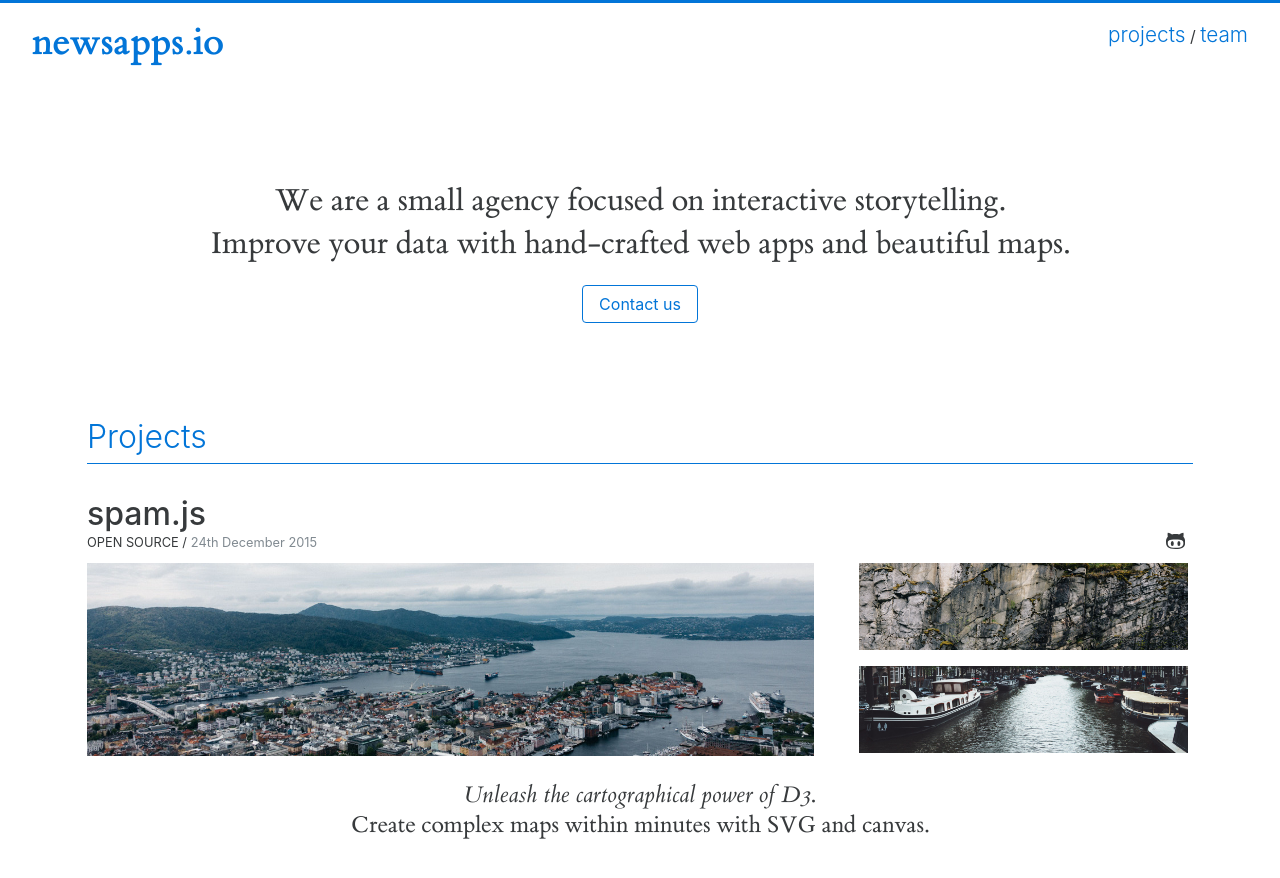
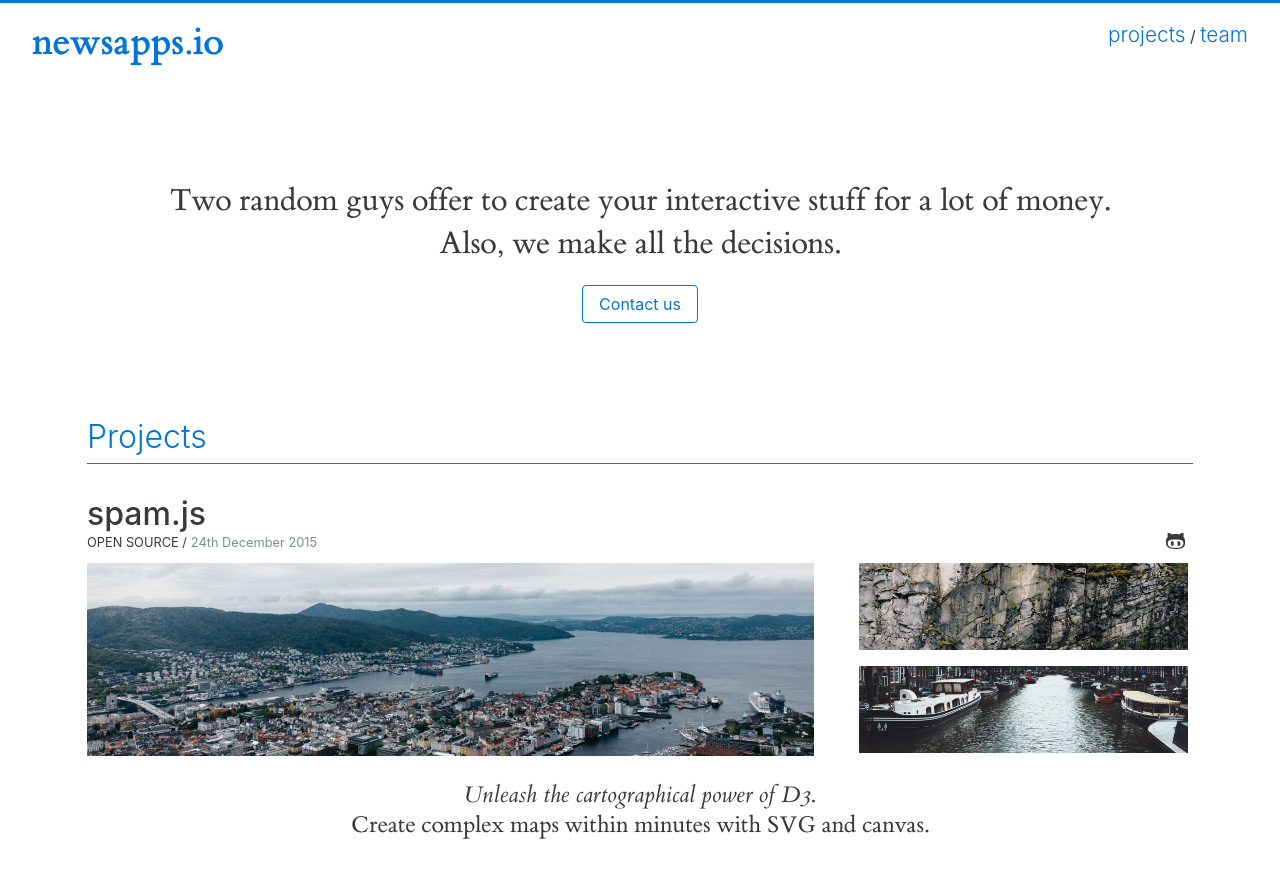
Before and after one commit to martgnz/newsappsio.github.io, a Jekyll site: the page built from index.html, in a window 1280 px wide and 900 px high. Shown: the top 878 px of the window. Built offline with Jekyll 4.4.1, drawn with Linux system fonts in a browser that asks for light colours.

Commit message:
improve description

```diff
--- a/_includes/about.html
+++ b/_includes/about.html
@@ -1,5 +1,5 @@
 <section id="about" class="interactiveAbout col-centered">
-    <h2 class="interactiveAbout--headline">We are a small agency focused on interactive storytelling.</h2>
-    <h2 class="interactiveAbout--headline m-b-2">Improve your data with hand-crafted web apps and beautiful maps.</h2>
+    <h2 class="interactiveAbout--headline">Two random guys offer to create your interactive stuff for a lot of money.</h2>
+    <h2 class="interactiveAbout--headline m-b-2">Also, we make all the decisions.</h2>
     <a href="mailto:hello@newsapps.io" type="button" class="btn btn-primary-outline">Contact us</a>
 </section>
```
